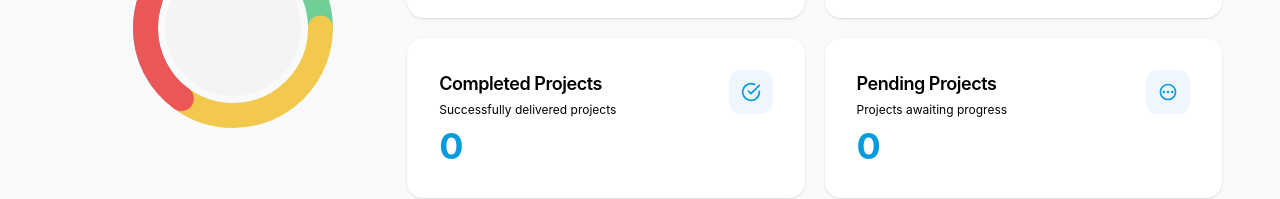
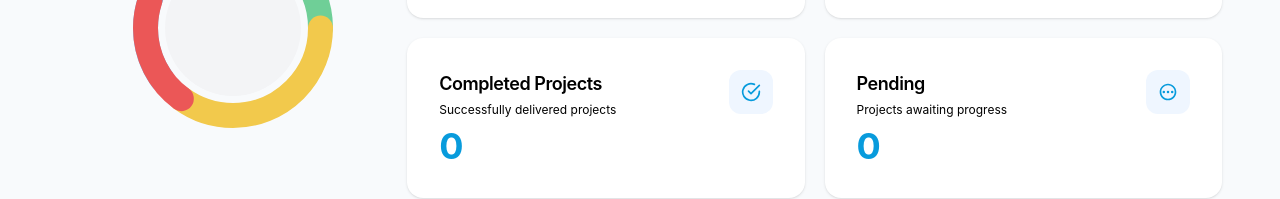
Before and after one commit to Ron-100/DeskLio, a React (Vite) app: page /dashboard in a window 1280 px wide. Shown: the part 280-479 px from the top of the page. Built offline with nearby package versions, Linux system fonts and the light colour scheme; no server answers.

Commit message:
updated the projrctTable,Dashboard,addproject comps where add method status color identification in projectTable, and add a card of pending projects in dashboard and added pending in option

```diff
--- a/src/components/AddProjectForm.tsx
+++ b/src/components/AddProjectForm.tsx
@@ -99,6 +99,7 @@ export default function AddProjectForm() {
                                 outline-none transition text-sm">
                         <option>In Progress</option>
                         <option>Completed</option>
+                        <option>Pending</option>
                     </select>
                 </div>
 
--- a/src/components/ProjectsTable.tsx
+++ b/src/components/ProjectsTable.tsx
@@ -38,6 +38,23 @@ function ProjectsTable() {
         }
     }
 
+    const getStatusColor = (status:string) => {
+        const normalizedStatus = status.trim().toLowerCase()
+
+        switch (normalizedStatus) {
+            case "in progress":
+            case "active project":
+            case "active projects":
+                return "bg-(--zd10-color) text-(--zd11-color)"
+            case "completed":
+                return 'bg-(--zd17-color) text-(--zd16-color)'
+            case "pending":
+                return "bg-amber-50 text-amber-600"
+            default:
+                return "bg-gray-100 text-gray-600"
+        }
+    }
+
     return (
         <div className="bg-(--zd5-color) dark:bg-(--zdark-color) rounded-[10px] border border-stone-200 dark:border-(--zd12-color) shadow-sm overflow-hidden">
             <div className="max-h-[28em] overflow-y-auto">
@@ -58,7 +75,7 @@ function ProjectsTable() {
                                     <td className="capitalize px-6 py-4 text-sm font-medium text-stone-800 dark:text-(--zd1-color)">{prop.name}</td>
                                     <td className="capitalize px-6 py-4 text-sm text-stone-600 dark:text-(--zd5-color)">{prop.client}</td>
                                     <td className="px-6 py-4">
-                                        <span className={`px-3 py-1 text-xs font-medium rounded-full ${prop.status !== "Completed" ? 'bg-amber-50 text-amber-600' : 'bg-(--zd17-color) text-(--zd16-color)'}`}>{prop.status}</span>
+                                        <span className={`px-3 py-1 text-xs font-medium rounded-full ${getStatusColor(prop.status)}`}>{prop.status}</span>
                                     </td>
                                     <td className="flex justify-between items-center px-6 py-4 text-sm text-stone-600 dark:text-(--zd5-color)">
                                         {new Date(prop.time).toLocaleDateString()}
--- a/src/pages/Dashboard.tsx
+++ b/src/pages/Dashboard.tsx
@@ -23,6 +23,9 @@ function Dashboard() {
 
         //It's check and calculate how completed projects are there
         const completedProjects = tableData.filter((p) => (p.status === "Completed")).length;
+
+        //It's check and calculate how completed projects are there
+        const pendingProjects = tableData.filter((p) => (p.status === "Pending")).length;
 
     // Dynamic Data Table //
 
@@ -56,9 +59,9 @@ function Dashboard() {
             },
             {
                 id:cardId,
-                title: "Pending Projects",
+                title: "Pending",
                 content: "Projects awaiting progress",
-                value: completedProjects,
+                value: pendingProjects,
                 icon: <MdOutlinePending className="text-xl text-(--zd1-color)" />,
             },
         ];
```
